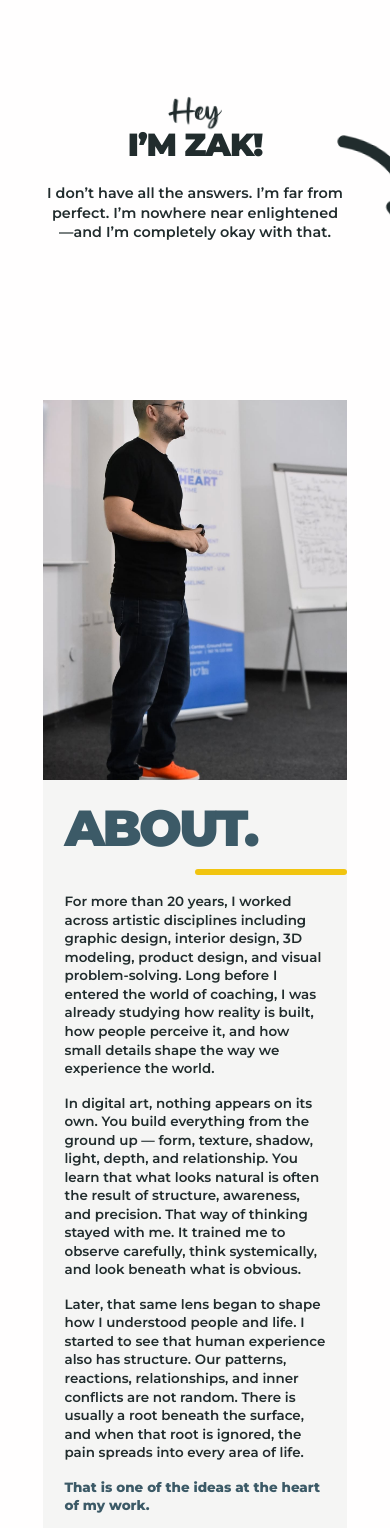
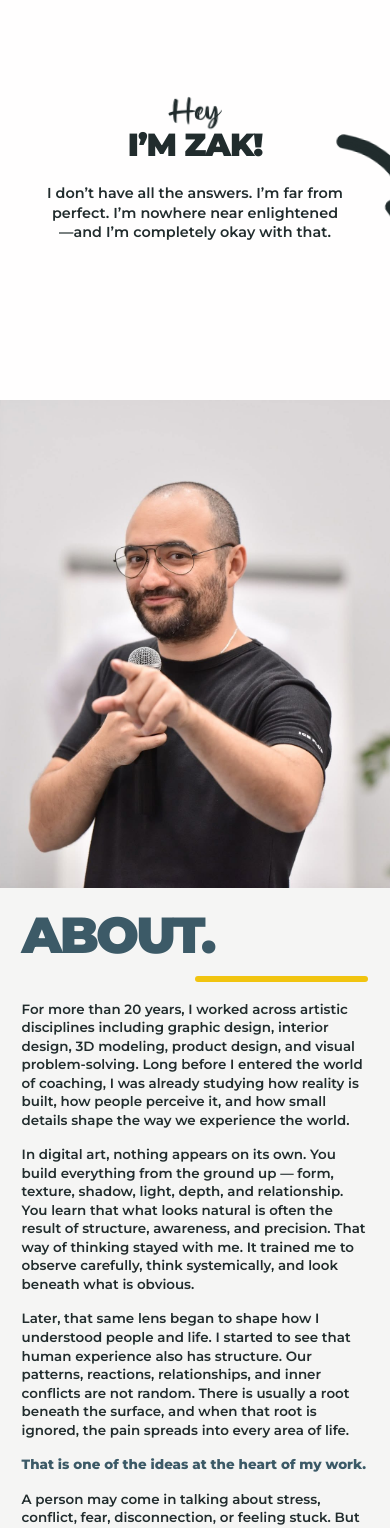
Before and after one commit to ahmadabbani/zaktalks, a Next.js app: page /about in a window 390 px wide. Shown: the part 860-2388 px from the top of the page. Built offline with nearby package versions, Linux system fonts and the light colour scheme; no server answers.

Commit message:
Update about page  sections and responsive styling

```diff
--- a/src/app/about/AboutPageContent.js
+++ b/src/app/about/AboutPageContent.js
@@ -411,16 +411,58 @@ export default function AboutPageContent() {
                   fill="none"
                   aria-hidden="true"
                 >
+                  <defs>
+                    <filter
+                      id="about-arrow-brush"
+                      x="-12%"
+                      y="-12%"
+                      width="124%"
+                      height="124%"
+                      colorInterpolationFilters="sRGB"
+                    >
+                      <feTurbulence
+                        type="fractalNoise"
+                        baseFrequency="0.018 0.085"
+                        numOctaves="2"
+                        seed="17"
+                        result="brushNoise"
+                      />
+                      <feDisplacementMap
+                        in="SourceGraphic"
+                        in2="brushNoise"
+                        scale="3.4"
+                        xChannelSelector="R"
+                        yChannelSelector="B"
+                      />
+                    </filter>
+                  </defs>
+                  <g filter="url(#about-arrow-brush)">
                     <path
-                    className={styles.storyArrowCurve}
+                      className={`${styles.storyArrowCurve} ${styles.storyArrowBrushMain}`}
                       pathLength="1"
                       d="M4 26C112 31 204 86 236 153C254 191 253 228 239 264"
                     />
                     <path
-                    className={styles.storyArrowHead}
+                      className={`${styles.storyArrowCurve} ${styles.storyArrowBrushTexture}`}
+                      pathLength="1"
+                      d="M8 20C112 27 210 82 242 151C260 190 258 224 246 259"
+                    />
+                    <path
+                      className={`${styles.storyArrowCurve} ${styles.storyArrowBrushTexture} ${styles.storyArrowBrushTextureFine}`}
+                      pathLength="1"
+                      d="M3 34C109 38 196 92 228 158C246 195 246 228 233 259"
+                    />
+                    <path
+                      className={`${styles.storyArrowHead} ${styles.storyArrowBrushMain}`}
                       pathLength="1"
                       d="M210 242L239 273L288 242"
                     />
+                    <path
+                      className={`${styles.storyArrowHead} ${styles.storyArrowBrushTexture}`}
+                      pathLength="1"
+                      d="M207 249L238 280L291 247"
+                    />
+                  </g>
                 </svg>
               </span>
             </h2>
@@ -430,14 +472,15 @@ export default function AboutPageContent() {
           </div>
         </div>
 
+        <div className={styles.storyNarrativeBand}>
           <div
             ref={narrativeRef}
             className={`${styles.contentWidth} ${styles.storyNarrative} ${narrativeVisible ? styles.storyNarrativeVisible : ''}`}
           >
           <div className={styles.storyImageWrap}>
             <Image
-              src="/about3.jpg"
-              alt="Zak Dakkash delivering a workshop"
+              src="/meetzak.jpg"
+              alt="Zak Dakkash"
               fill
               sizes="(max-width: 1024px) calc(100vw - (2 * var(--featured-section-gutter))), 50vw"
               unoptimized
@@ -482,7 +525,9 @@ export default function AboutPageContent() {
             </Link>
           </div>
         </div>
+        </div>
 
+        <div className={`${styles.storyNarrativeBand} ${styles.storyPhilosophyBand}`}>
           <div
             ref={philosophyRef}
             className={`${styles.contentWidth} ${styles.storyNarrative} ${styles.storyPhilosophy} ${philosophyVisible ? styles.storyPhilosophyVisible : ''}`}
@@ -520,6 +565,7 @@ export default function AboutPageContent() {
               unoptimized
               className={`${styles.storyImage} ${styles.storyPhilosophyImage}`}
             />
+          </div>
         </div>
         </div>
       </section>
--- a/src/app/about/about.module.css
+++ b/src/app/about/about.module.css
@@ -320,6 +320,20 @@
   vector-effect: non-scaling-stroke;
 }
 
+.storyArrow .storyArrowBrushMain {
+  stroke-width: 14;
+}
+
+.storyArrow .storyArrowBrushTexture {
+  stroke-width: 3.25;
+  opacity: 0.62;
+}
+
+.storyArrow .storyArrowBrushTextureFine {
+  stroke-width: 1.65;
+  opacity: 0.42;
+}
+
 .storyArrowCurve,
 .storyArrowHead {
   stroke-dasharray: 1;
@@ -402,14 +416,26 @@
   grid-template-columns: repeat(2, minmax(0, 1fr));
   align-items: stretch;
   gap: 0;
+  margin-inline: 0;
   padding-bottom: 0;
+}
+
+.storyNarrativeBand {
+  width: 100%;
+  background: var(--color-gray-light);
+}
+
+.storyPhilosophyBand {
+  background: var(--color-deep-slate);
 }
 
 .storyImageWrap {
   position: relative;
   min-width: 0;
   min-height: 100%;
+  width: 100%;
   overflow: hidden;
+  margin-left: 0;
   background: #dcecf3;
   opacity: 0;
   transform: translateX(-1.75rem);
@@ -427,6 +453,7 @@
 
 .storyNarrativeBody {
   --story-body-inline-padding: clamp(2.25rem, 4.25vw, 4.75rem);
+  --story-body-screen-padding: clamp(1.25rem, 2vw, 2.5rem);
   --story-title-rule-gap: clamp(1.1rem, 1.45vw, 1.45rem);
 
   display: flex;
@@ -434,7 +461,7 @@
   flex-direction: column;
   align-items: flex-start;
   justify-content: center;
-  padding: var(--story-body-inline-padding);
+  padding: var(--story-body-inline-padding) var(--story-body-screen-padding) var(--story-body-inline-padding) var(--story-body-inline-padding);
   background: var(--color-gray-light);
   opacity: 0;
   transform: translateX(1.75rem);
@@ -460,10 +487,10 @@
 .storyNarrativeTitle::after {
   content: '';
   display: block;
-  width: calc(50% + var(--story-body-inline-padding));
+  width: 50%;
   height: clamp(0.35rem, 0.42vw, 0.6rem);
   margin-top: var(--story-title-rule-gap);
-  margin-right: calc(-1 * var(--story-body-inline-padding));
+  margin-right: 0;
   margin-left: auto;
   border-radius: 999px;
   background: var(--color-yellow);
@@ -492,6 +519,8 @@
 }
 
 .storyPhilosophyBody {
+  padding-right: var(--story-body-inline-padding);
+  padding-left: var(--story-body-screen-padding);
   background: var(--color-deep-slate);
   transform: translateX(-1.75rem);
 }
@@ -508,10 +537,10 @@
 .storyPhilosophyTitle::before {
   content: '';
   display: block;
-  width: calc(50% + var(--story-body-inline-padding));
+  width: 50%;
   height: clamp(0.35rem, 0.42vw, 0.6rem);
   margin-bottom: var(--story-title-rule-gap);
-  margin-left: calc(-1 * var(--story-body-inline-padding));
+  margin-left: 0;
   border-radius: 999px;
   background: var(--color-yellow);
   transform: scaleX(0);
@@ -519,6 +548,8 @@
 }
 
 .storyPhilosophyImageWrap {
+  margin-right: 0;
+  margin-left: 0;
   transform: translateX(1.75rem);
 }
 
@@ -1310,6 +1341,9 @@
 
   .storyNarrativeBody {
     --story-body-inline-padding: clamp(2rem, 6vw, 3.5rem);
+
+    padding-right: var(--story-body-inline-padding);
+    padding-left: var(--story-body-inline-padding);
   }
 
   .storyNarrativeCopy {
```
Lines whose indentation alone changed are shown as unchanged.
